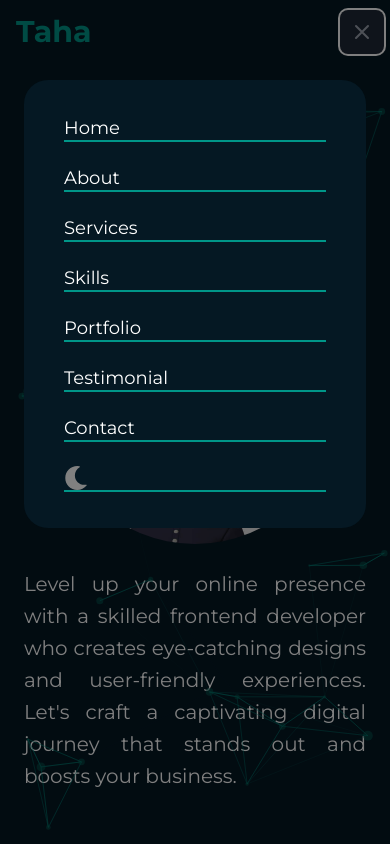
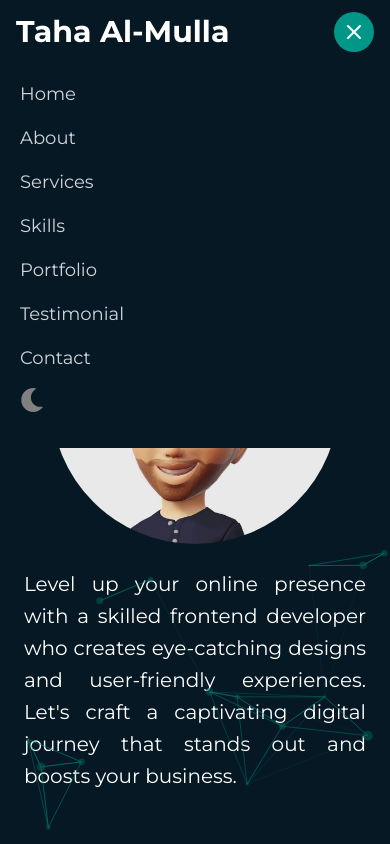
Before and after one commit to Taha1dev/portfolio, a Next.js app: page / in a window 390 px wide. Both pictures are taken after a click on the button 362 px from the left and 32 px from the top of the page. Shown: the top 844 px of the page. Built offline with nearby package versions, Linux system fonts and the light colour scheme.

Commit message:
Fix NavBar Issues

```diff
--- a/components/nav/NavBar.jsx
+++ b/components/nav/NavBar.jsx
@@ -21,90 +21,90 @@ export default function NavBar() {
 
   const [isOpen, setIsOpen] = useState(false);
 
-  const toggleMenu = () => {
-    setIsOpen((prevIsOpen) => !prevIsOpen);
+  const toggleNavbar = () => {
+    setIsOpen(!isOpen);
   };
 
   return (
-    <nav className="navbar bg-mainBg fixed top-0 w-full z-50">
+    <nav className="navbar bg-mainBg">
       <div className="max-w-7xl mx-auto px-4 sm:px-6 lg:px-8">
         <div className="flex items-center justify-between h-16">
           <div className="flex items-center">
             <div className="flex-shrink-0">
-              <span className="text-primary font-bold text-3xl">Taha</span>
+              <h3
+                aria-label="Taha Al-Mulla"
+                className="text-white text-3xl font-bold"
+              >
+                Taha Al-Mulla
+              </h3>
             </div>
           </div>
-          <div className="hidden md:hidden lg:flex lg:gap-x-12">
-            {navigation.map((item) => (
+          <div className="hidden md:block">
+            <div className="ml-4 flex items-center">
+              {navigation.map((navlink) => {
+                return (
                   <Link
-                key={item.id}
-                onClick={item.onClick}
-                href={item.href}
-                className="text-lg leading-6 cursor-pointer"
+                    onClick={navlink.onClick}
+                    className="text-white px-3 py-2 rounded-md text-lg font-medium"
+                    key={navlink.id}
+                    href={navlink.href}
                   >
-                {item.name}
+                    {navlink.name}
                   </Link>
-            ))}
+                );
+              })}
             </div>
-          <div className="-mr-2 flex lg:hidden">
+          </div>
+          <div className="md:hidden">
             <button
-              onClick={toggleMenu}
-              type="button"
-              aria-label="Toggle menu"
-              className="bg-gray-800 inline-flex items-center justify-center p-2 rounded-md text-gray-400 hover:text-white hover:bg-gray-700 focus:outline-none focus:ring-2 focus:ring-offset-2 focus:ring-offset-gray-800 focus:ring-white"
+              onClick={toggleNavbar}
+              className="inline-flex items-center justify-center p-2 rounded-full text-white bg-primary focus:text-white transition duration-150 ease-in-out"
             >
-              {!isOpen ? (
               <svg
                 xmlns="http://www.w3.org/2000/svg"
-                  className="h-6 w-6"
+                viewBox="0 0 24 24"
                 fill="none"
-                  viewBox="0 0 24 24"
                 stroke="currentColor"
+                stroke-width="2"
+                stroke-linecap="round"
+                stroke-linejoin="round"
+                class="h-6 w-6"
               >
-                  <path
-                    strokeLinecap="round"
-                    strokeLinejoin="round"
-                    strokeWidth={2}
-                    d="M4 6h16M4 12h16M4 18h16"
-                  />
+                {isOpen ? (
+                  <>
+                    <line x1="6" y1="18" x2="18" y2="6" />
+                    <line x1="6" y1="6" x2="18" y2="18" />
+                  </>
+                ) : (
+                  <>
+                    <line x1="4" y1="6" x2="20" y2="6" />
+                    <line x1="4" y1="12" x2="16" y2="12" />
+                    <line x1="4" y1="18" x2="12" y2="18" />
+                  </>
+                )}
               </svg>
-              ) : (
-                <svg
-                  xmlns="http://www.w3.org/2000/svg"
-                  className="h-6 w-6"
-                  fill="none"
-                  viewBox="0 0 24 24"
-                  stroke="currentColor"
-                >
-                  <path
-                    strokeLinecap="round"
-                    strokeLinejoin="round"
-                    strokeWidth={2}
-                    d="M6 18L18 6M6 6l12 12"
-                  />
-                </svg>
-              )}
             </button>
           </div>
         </div>
       </div>
       {isOpen && (
-        <div className="fixed inset-0 z-50 overflow-y-auto">
-          <div className="fixed inset-0 bg-black opacity-50 z-0" />
-          <div className="md:mt-24 flex justify-center items-start h-full md:h-screen">
-            <div className="bg-mainBg text-white z-10 w-full flex flex-col p-6 rounded-3xl m-6 mt-20">
-              {navigation.map((item) => (
+        <div className="md:hidden">
+          <div className="relative h-96 px-2 pt-2 pb-3 sm:px-3 bg-mainBg z-50">
+            {navigation.map((navlink) => {
+              return (
                 <Link
-                  key={item.id}
-                  to={item.href.substring(1)}
-                  href={item.href}
-                  className="flex justify-between text-lg leading-6 mx-4 my-3 border-b-2 border-primary"
-                  onClick={toggleMenu}
+                  key={navlink.id}
+                  onClick={() => {
+                    navlink.onClick;
+                    setIsOpen(false);
+                  }}
+                  className="block text-gray-300 hover:bg-gray-700 hover:text-white px-3 py-2 rounded-md text-lg font-medium"
+                  href={navlink.href}
                 >
-                  {item.name}
+                  {navlink.name}
                 </Link>
-              ))}
-            </div>
+              );
+            })}
           </div>
         </div>
       )}
```
Lines whose indentation alone changed are shown as unchanged.
